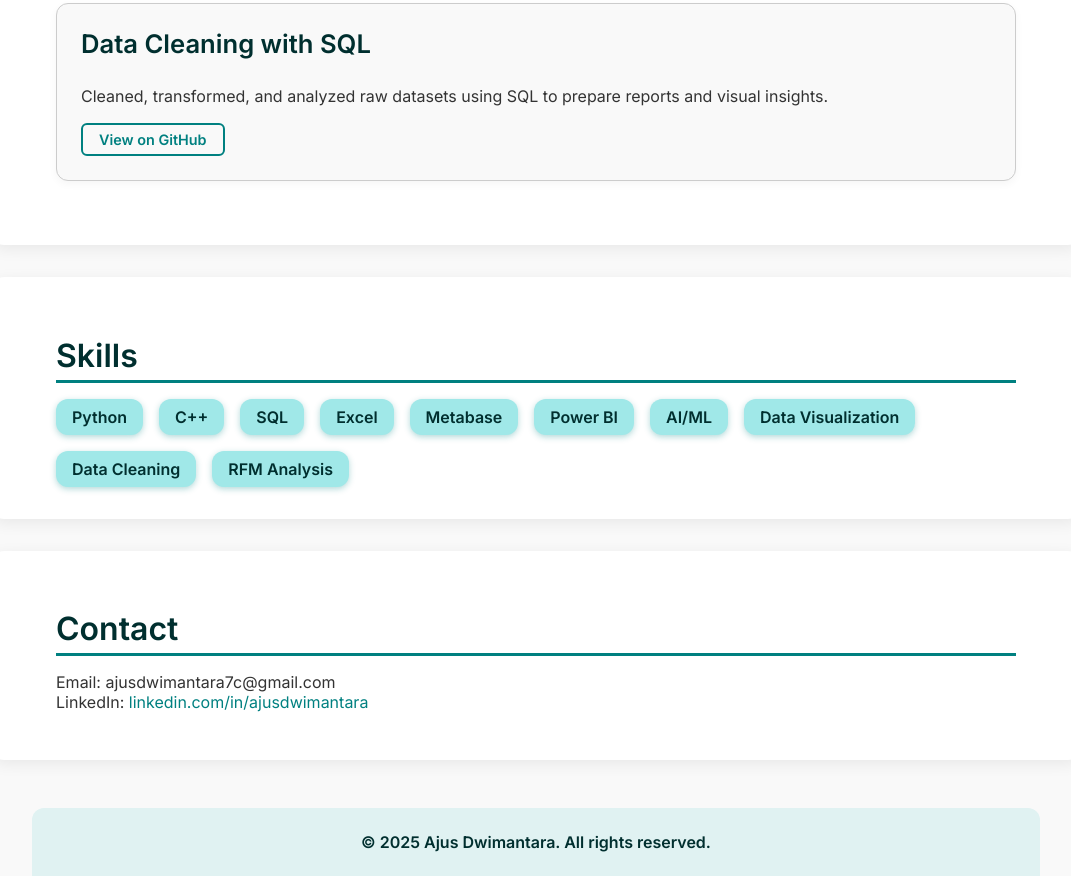
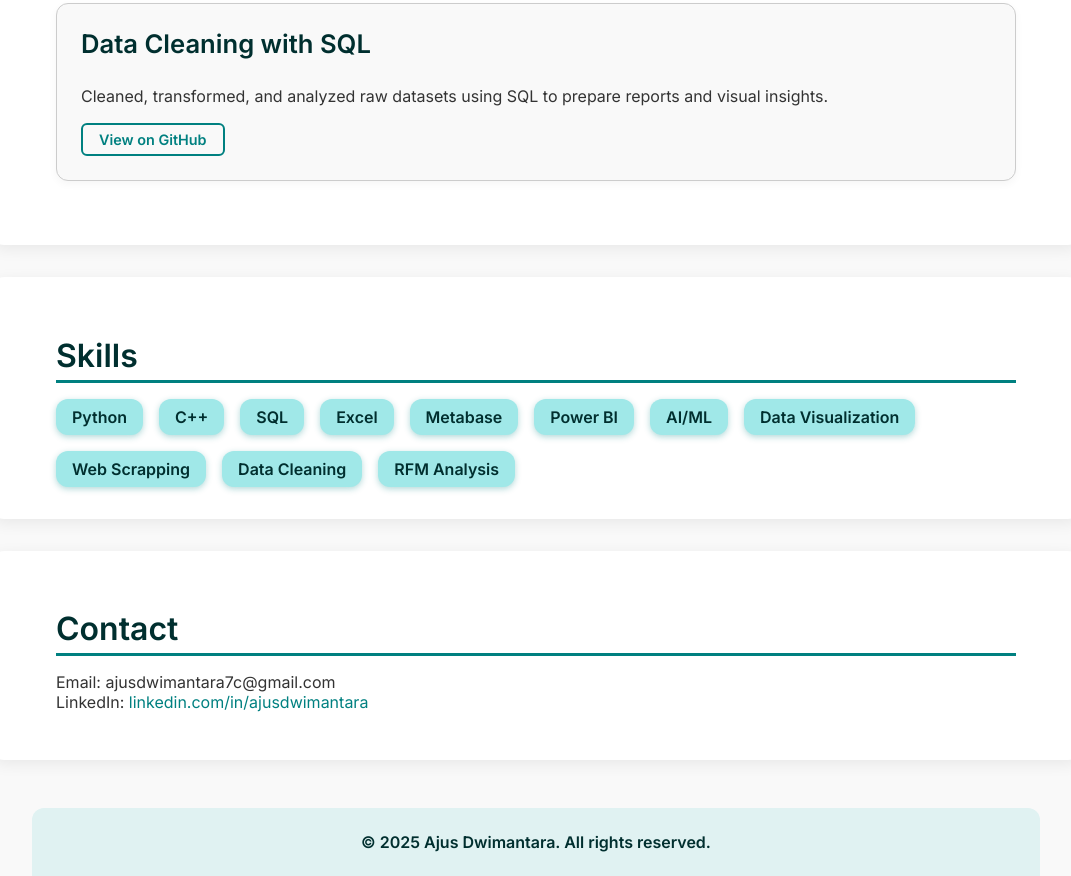
Before and after one commit to ajusdwimantara/ajusdwimantara.github.io, a plain HTML site: page index.html in a window 1280 px wide. Shown: the part 8604-9480 px from the top of the page, without its empty margins (104-1175 px from the left). Drawn offline with Linux system fonts and the light colour scheme.

Commit message:
update portofolio

```diff
--- a/index.html
+++ b/index.html
@@ -300,6 +300,7 @@
       <span>Power BI</span>
       <span>AI/ML</span>
       <span>Data Visualization</span>
+      <span>Web Scrapping</span>
       <span>Data Cleaning</span>
       <span>RFM Analysis</span>
     </div>
```
